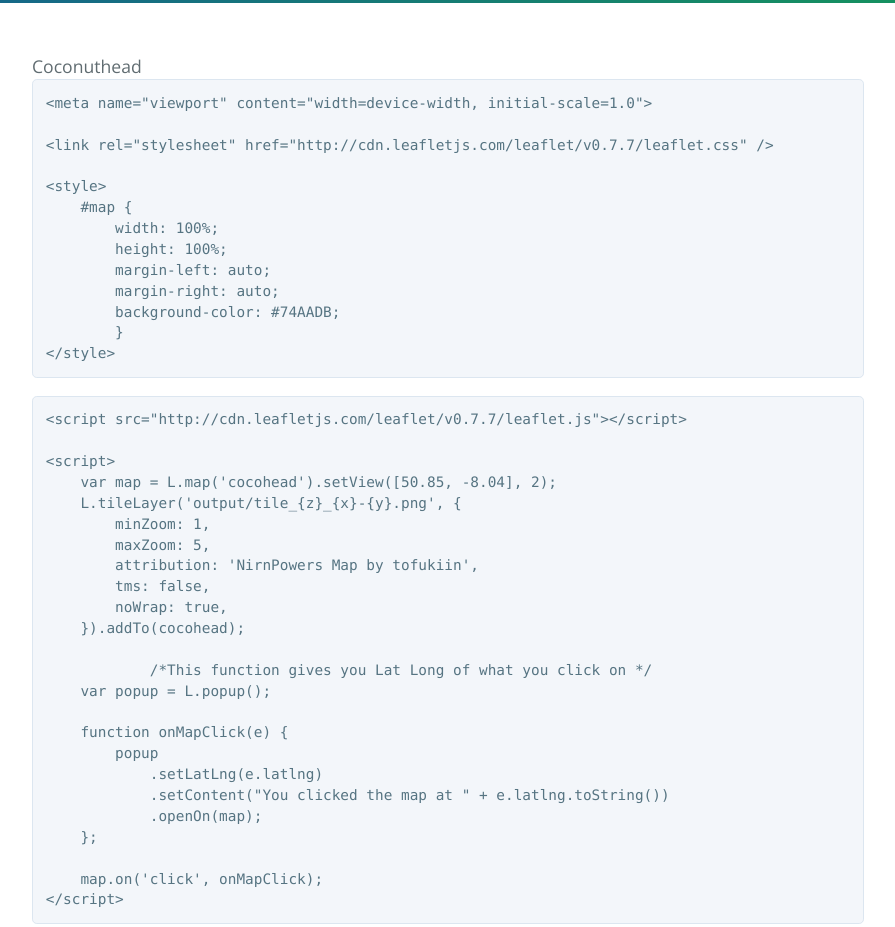
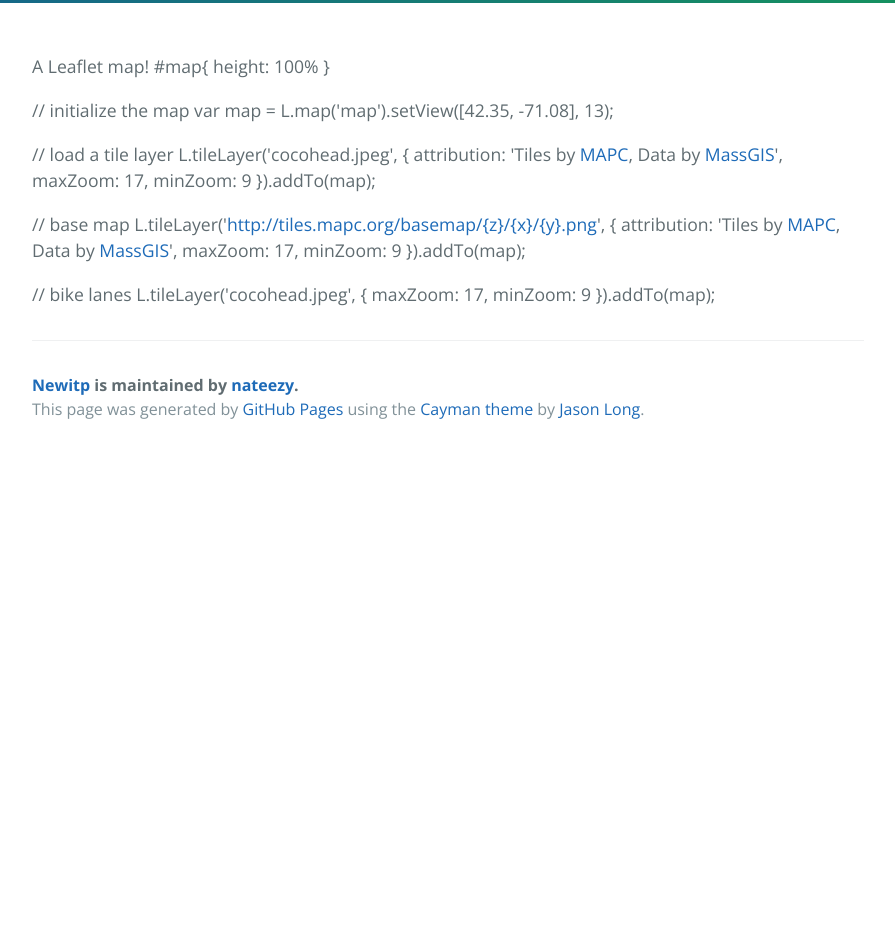
Before and after one commit to nateezy/newitp, a plain HTML site: page index.html in a window 1280 px wide. Shown: the part 333-1260 px from the top of the page, without its empty margins (192-1087 px from the left). After the commit the page ends 800 px from the top, so only its background shows below. Drawn offline with nearby package versions, Linux system fonts and the light colour scheme.

```diff
--- a/index.html
+++ b/index.html
@@ -21,53 +21,46 @@
     <section class="main-content">
       <p>
 </p>
-    Coconuthead
+  A Leaflet map!
 
 
-<pre><code>&lt;meta name="viewport" content="width=device-width, initial-scale=1.0"&gt;
 
-&lt;link rel="stylesheet" href="http://cdn.leafletjs.com/leaflet/v0.7.7/leaflet.css" /&gt;
+    #map{ height: 100% }
 
-&lt;style&gt;
-    #map {
-        width: 100%;
-        height: 100%;
-        margin-left: auto;
-        margin-right: auto;
-        background-color: #74AADB;
-        }
-&lt;/style&gt;
-</code></pre>
+
+
+
+<p></p><div id="map"></div>
+
+<p></p>
+
+<p>// initialize the map
+  var map = L.map('map').setView([42.35, -71.08], 13);</p>
+
+<p>// load a tile layer
+  L.tileLayer('cocohead.jpeg',
+    {
+      attribution: 'Tiles by <a href="http://mapc.org">MAPC</a>, Data by <a href="http://mass.gov/mgis">MassGIS</a>',
+      maxZoom: 17,
+      minZoom: 9
+    }).addTo(map);</p>
 
 <p>
-</p>
-    <div id="cocohead"></div>
+  // base map
+L.tileLayer('<a href="http://tiles.mapc.org/basemap/%7Bz%7D/%7Bx%7D/%7By%7D.png">http://tiles.mapc.org/basemap/{z}/{x}/{y}.png</a>',
+{
+  attribution: 'Tiles by <a href="http://mapc.org">MAPC</a>,
+    Data by <a href="http://mass.gov/mgis">MassGIS</a>',
+  maxZoom: 17,
+  minZoom: 9
+}).addTo(map);</p>
 
-<pre><code>&lt;script src="http://cdn.leafletjs.com/leaflet/v0.7.7/leaflet.js"&gt;&lt;/script&gt;
-
-&lt;script&gt;
-    var map = L.map('cocohead').setView([50.85, -8.04], 2);
-    L.tileLayer('output/tile_{z}_{x}-{y}.png', {
-        minZoom: 1,
-        maxZoom: 5,
-        attribution: 'NirnPowers Map by tofukiin',
-        tms: false,
-        noWrap: true,
-    }).addTo(cocohead);
-
-            /*This function gives you Lat Long of what you click on */
-    var popup = L.popup();
-
-    function onMapClick(e) {
-        popup
-            .setLatLng(e.latlng)
-            .setContent("You clicked the map at " + e.latlng.toString())
-            .openOn(map);
-    };
-
-    map.on('click', onMapClick);
-&lt;/script&gt;
-</code></pre>
+<p>// bike lanes
+L.tileLayer('cocohead.jpeg',
+{
+  maxZoom: 17,
+  minZoom: 9
+}).addTo(map);</p>
 
 <p>
 </p>
--- a/params.json
+++ b/params.json
@@ -1,6 +1,6 @@
 {
   "name": "Newitp",
   "tagline": "",
-  "body": "\r\n<html>\r\n<head>\r\n\t<title>Coconuthead</title>\r\n\t<meta charset=\"utf-8\" />\r\n\r\n\t<meta name=\"viewport\" content=\"width=device-width, initial-scale=1.0\">\r\n\r\n\t<link rel=\"stylesheet\" href=\"http://cdn.leafletjs.com/leaflet/v0.7.7/leaflet.css\" />\r\n\t\r\n\t<style>\r\n\t\t#map { \r\n\t\t\twidth: 100%;\r\n\t\t\theight: 100%;\r\n\t\t\tmargin-left: auto;\r\n\t\t\tmargin-right: auto;\r\n\t\t\tbackground-color: #74AADB;\r\n\t\t\t}\r\n\t</style>\r\n</head>\r\n<body>\r\n    <div id=\"cocohead\"></div>\r\n \r\n\t<script src=\"http://cdn.leafletjs.com/leaflet/v0.7.7/leaflet.js\"></script>\r\n\r\n    <script>\r\n        var map = L.map('cocohead').setView([50.85, -8.04], 2);\r\n        L.tileLayer('output/tile_{z}_{x}-{y}.png', {\r\n            minZoom: 1,\r\n            maxZoom: 5,\r\n            attribution: 'NirnPowers Map by tofukiin',\r\n            tms: false,\r\n\t\t\tnoWrap: true,\r\n        }).addTo(cocohead);\r\n\t\t\r\n\t\t\t\t/*This function gives you Lat Long of what you click on */\r\n\t\tvar popup = L.popup();\r\n\r\n\t\tfunction onMapClick(e) {\r\n\t\t\tpopup\r\n\t\t\t\t.setLatLng(e.latlng)\r\n\t\t\t\t.setContent(\"You clicked the map at \" + e.latlng.toString())\r\n\t\t\t\t.openOn(map);\r\n\t\t};\r\n\r\n\t\tmap.on('click', onMapClick);\r\n    </script>\r\n</body>\r\n</html>",
+  "body": "<html>\r\n<head>\r\n  <title>A Leaflet map!</title>\r\n  <link rel=\"stylesheet\" href=\"http://cdn.leafletjs.com/leaflet-0.7.3/leaflet.css\"/>\r\n  <script src=\"http://cdn.leafletjs.com/leaflet-0.7.3/leaflet.js\"></script>\r\n  <style>\r\n    #map{ height: 100% }\r\n  </style>\r\n</head>\r\n<body>\r\n\r\n  <div id=\"map\"></div>\r\n\r\n  <script>\r\n\r\n  // initialize the map\r\n  var map = L.map('map').setView([42.35, -71.08], 13);\r\n\r\n  // load a tile layer\r\n  L.tileLayer('cocohead.jpeg',\r\n    {\r\n      attribution: 'Tiles by <a href=\"http://mapc.org\">MAPC</a>, Data by <a href=\"http://mass.gov/mgis\">MassGIS</a>',\r\n      maxZoom: 17,\r\n      minZoom: 9\r\n    }).addTo(map);\r\n\r\n  </script>\r\n  // base map\r\nL.tileLayer('http://tiles.mapc.org/basemap/{z}/{x}/{y}.png',\r\n{\r\n  attribution: 'Tiles by <a href=\"http://mapc.org\">MAPC</a>,\r\n    Data by <a href=\"http://mass.gov/mgis\">MassGIS</a>',\r\n  maxZoom: 17,\r\n  minZoom: 9\r\n}).addTo(map);\r\n\r\n// bike lanes\r\nL.tileLayer('cocohead.jpeg',\r\n{\r\n  maxZoom: 17,\r\n  minZoom: 9\r\n}).addTo(map);\r\n  \r\n</body>\r\n</html>\r\n ",
   "note": "Don't delete this file! It's used internally to help with page regeneration."
 }
```
